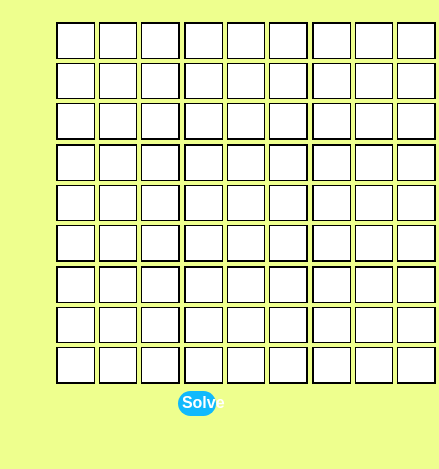
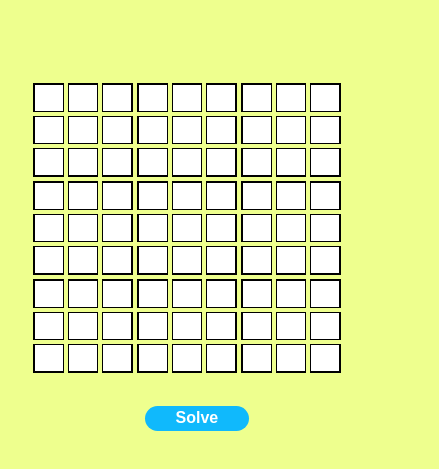
Before and after one commit to ayushichoudhary-19/SudokuSolver, a plain HTML site: page index.html in a window 390 px wide. Shown: the part 63-532 px from the top of the page, 439 px wide, since content can reach past the window. Drawn offline with Linux system fonts and the light colour scheme.

Commit message:
improved responsiveness

```diff
--- a/sudokustyle.css
+++ b/sudokustyle.css
@@ -64,11 +64,15 @@
 
             overflow:hidden ;
         }
-       td input{ width: 2em;
-        height: 2em;
+       td input{ width: 1.5em;
+        height: 1.5em;
        }
        #content-div{
-        margin:5% 12% 0% 12%;
+        margin: 22% 16% 7% 6%;
+       }
+       button{
+        margin-left: 36.5%;
+        width: 28%;
        }
 
     }
```
